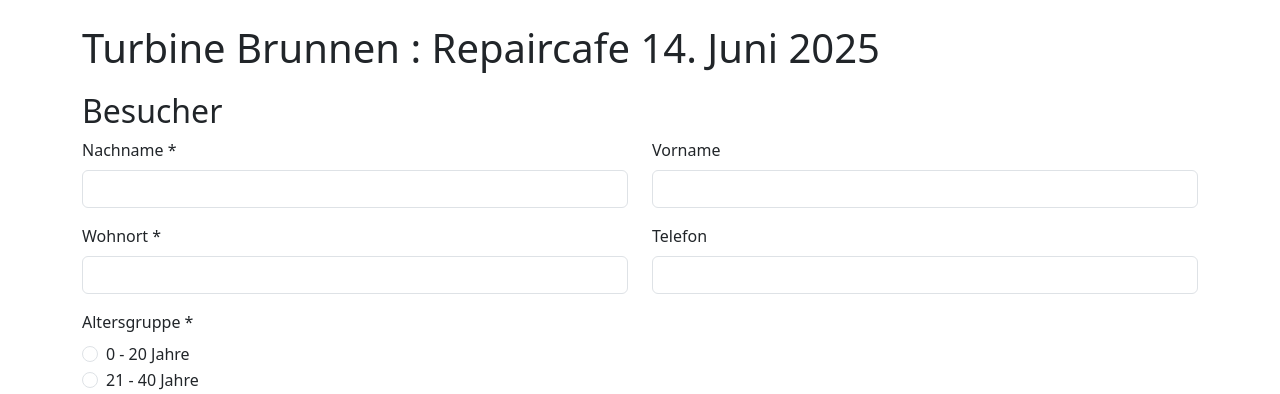
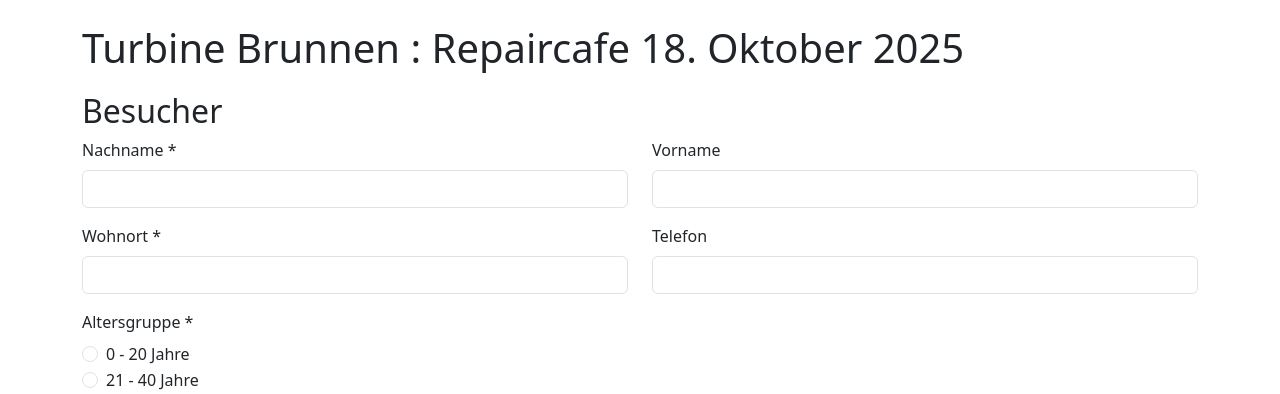
Before and after one commit to jogi-k/repaircafe, a Flask app: page / in a window 1280 px wide. Shown: the part 16-410 px from the top of the page. Run offline with Flask 3, Linux system fonts and the light colour scheme; parts of the project's set-up code (start-up, migrations or seed data) failed here and were passed over; some libraries are stand-ins or nearby versions.

Commit message:
forgot about the form

```diff
--- a/templates/form.html
+++ b/templates/form.html
@@ -3,7 +3,7 @@
 
 {% block content %}
 
-    <h1>Turbine Brunnen : Repaircafe 14. Juni 2025</h1>
+    <h1>Turbine Brunnen : Repaircafe 18. Oktober 2025</h1>
     <h2>Besucher</h2>
     <form method="post">
     {{ form.csrf_token }}
```
